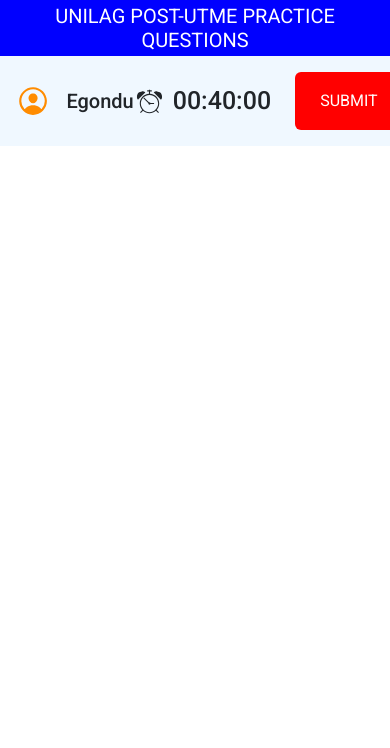
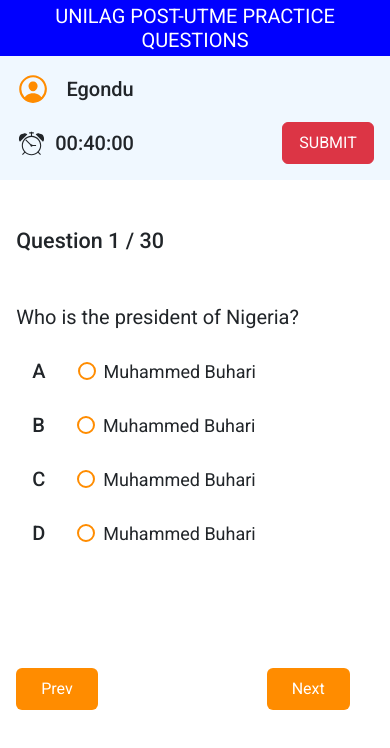
Before and after one commit to ihemebiriegondu/slim-khalids-test-site, a React (Create React App) app: page /test in a window 390 px wide. Shown: the top 748 px of the page. Built offline with nearby package versions, Linux system fonts and the light colour scheme; the HTML template or start-up script is replaced by a standard one.

Commit message:
test page is fully responsive

```diff
--- a/src/Pages/Test.js
+++ b/src/Pages/Test.js
@@ -9,13 +9,13 @@
 const Test = () => {
   return (
     <div className='mainTestPage'>
-      <div className='school-name mb-0 py-1'>
+      <div className='school-name mb-0 py-1 px-4'>
         <h3 className='text-center m-0'>Unilag Post-UTME practice questions</h3>
       </div>
 
       <div className='timer-container py-3 mt-0'>
-        <div className='col-11 m-auto d-flex align-items-center justify-content-between'>
-          <div className='info-div d-flex align-items-center'>
+        <div className='col-11 timer-container-div m-auto d-flex justify-content-between'>
+          <div className='info-div d-flex align-items-center justify-content-start'>
             <IoPersonCircleOutline className='display-4 person-icon me-3' />
             <span className='person-name'>Egondu</span>
           </div>
@@ -25,65 +25,47 @@
               <GiAlarmClock className='display-5 me-2' />
               <span className='time'>00:40:00</span>
             </div>
-            <button className='btn px-4 py-3'>Submit</button>
-          </div>
+            <button className='btn btn-danger px-sm-4 px-3 py-sm-3 py-2'>Submit</button>
           </div>
         </div>
       </div>
 
-    /*<div className='mainTestPage'>
-      {/*<nav className="navbar shadow-sm">
-        <div className="container-fluid">
-          <a className='navbar-brand' href='fdd'>
-            <img src={logo} alt="" width="70" height="70" />
-          </a>
-        </div>
-  </nav >
-      <nav className="navbar shadow-sm rounded rounded-pill fixed-top">
-        <div className="container-fluid align-items-center px-5 py-3">
-          <p className='p-0 m-0 fs-5'>Time left: <span>40:00</span></p>
-          <button className='btn btn-outline-danger border border-3 border-danger px-5 text-uppercase py-2'>End Test</button>
-        </div>
-      </nav >
-      <main className='mainTestDiv shadow'>
-        {/*<h1 className='text-center'>University of Lagos post-utme exam practice</h1>
-        <div className='row mainTestContaier'>
-          <div className='col-5 d-xl-flex d-none bg-white flex-column align-items-center justify-content-center'>
-            <img src={schoollogo} alt="" />
-          </div>
-          <div className='col-xl-7 col-12'>
-            <div className='questionsDiv mt-5 pt-5 px-4'>
+      <main>
+        <div className='col-11 m-auto mt-5'>
+          <h4 className='mb-5'>Question  1 / 30</h4>
           <div>
             <p className='testQuestion'>Who is the president of Nigeria?</p>
-                <div className='testOptionsDiv ms-5 mt-5'>
+            <div className='testOptionsDiv ms-md-5 ms-3 mt-4'>
               <div className='testOption'>
-                    <input type={"radio"} id="option1" name='options' className='me-5' />
-                    <label htmlFor='option1' className='ms-4'>Muhammed Buhari</label>
+                <span className='alphabetOption'>A</span>
+                <input type={"radio"} id="option1" name='options' className='' />
+                <label htmlFor='option1' className='ms-2'>Muhammed Buhari</label>
               </div>
               <div className='testOption'>
-                    <input type={"radio"} id="option1" name='options' className='me-5' />
-                    <label htmlFor='option1' className='ms-4'>Muhammed Buhari</label>
+                <span className='alphabetOption'>B</span>
+                <input type={"radio"} id="option1" name='options' className='' />
+                <label htmlFor='option1' className='ms-2'>Muhammed Buhari</label>
               </div>
               <div className='testOption'>
-                    <input type={"radio"} id="option1" name='options' className='me-5' />
-                    <label htmlFor='option1' className='ms-4'>Muhammed Buhari</label>
+                <span className='alphabetOption'>C</span>
+                <input type={"radio"} id="option1" name='options' className='' />
+                <label htmlFor='option1' className='ms-2'>Muhammed Buhari</label>
               </div>
               <div className='testOption'>
-                    <input type={"radio"} id="option1" name='options' className='me-5' />
-                    <label htmlFor='option1' className='ms-4'>Muhammed Buhari</label>
+                <span className='alphabetOption'>D</span>
+                <input type={"radio"} id="option1" name='options' className='' />
+                <label htmlFor='option1' className='ms-2'>Muhammed Buhari</label>
               </div>
             </div>
           </div>
+
           <div className='d-flex align-items-center justify-content-between pe-4 mt-5 pt-5'>
-                <button className='btn directionBtn py-3 px-5'>Prev</button>
-                <button className='btn directionBtn py-3 px-5'>Next</button>
-              </div>
-              <p className='text-center mt-5 fw-bold fs-5'>Question 1/30</p>
-            </div>
+            <button className='btn directionBtn px-sm-5 px-4 py-sm-3 py-2'>Prev</button>
+            <button className='btn directionBtn px-sm-5 px-4 py-sm-3 py-2'>Next</button>
           </div>
         </div>
       </main>
-  </div >*/
+    </div>
   )
 }
 
--- a/src/css/test.css
+++ b/src/css/test.css
@@ -5,6 +5,7 @@
     width: 100%;
     overflow-x: hidden;
     background-color: white !important;
+    padding-bottom: 4rem;
 }
 
 .school-name {
@@ -37,35 +38,12 @@
 }
 
 .timer-div button {
-    background-color: red;
     color: white;
     text-transform: uppercase;
 }
 
-.mainTestPage nav {
-    background-color: white;
-}
-
-.mainTestDiv {
-    width: 95%;
-    margin: auto;
-    background-color: blue;
-    border-radius: 10px;
-    overflow: hidden;
-    margin-top: 9rem !important;
-    margin-bottom: 5rem !important;
-}
-
-.mainTestContaier {
-    height: 100%;
-    color: white !important;
-}
-
-.questionsDiv {}
-
 .testQuestion {
-    font-size: 25px;
-    font-weight: 600;
+    font-size: 23px;
 }
 
 .testOptionsDiv {
@@ -77,6 +55,12 @@
     margin-bottom: 1.5rem !important;
     display: flex;
     align-items: center;
+}
+
+.testOption .alphabetOption {
+    font-weight: 500;
+    font-size: 20px;
+    margin-right: 2rem;
 }
 
 .testOption input[type="radio"] {
@@ -96,7 +80,7 @@
 
 .testOption input[type="radio"]:checked {
     background-color: darkorange;
-  }
+}
 
 .testOption label {
     font-size: 20px;
@@ -114,3 +98,46 @@
     background-color: orange !important;
     transition: all 0.5s ease-in-out;
 }
+
+
+
+@media (max-width: 768px) {
+    .timer-div .time {
+        font-weight: 500 !important;
+        font-size: 20px;
+    }
+
+    .testQuestion {
+        font-size: 20px;
+    }
+
+    .testOption input[type="radio"] {
+        width: 18px;
+        height: 18px;
+        padding: 3px;
+    }
+
+    .testOption label {
+        font-size: 18px;
+    }
+}
+
+@media (max-width: 500px) {
+    .timer-container-div {
+        flex-direction: column !important;
+        align-items: flex-start !important;
+        justify-content: flex-start !important;
+    }
+
+    .info-div {
+        align-items: flex-start !important;
+    }
+
+    .timer-div {
+        display: flex;
+        width: 100% !important;
+        margin-top: 1rem !important;
+        justify-content: space-between !important;
+    }
+
+}
```
Lines whose indentation alone changed are shown as unchanged.
